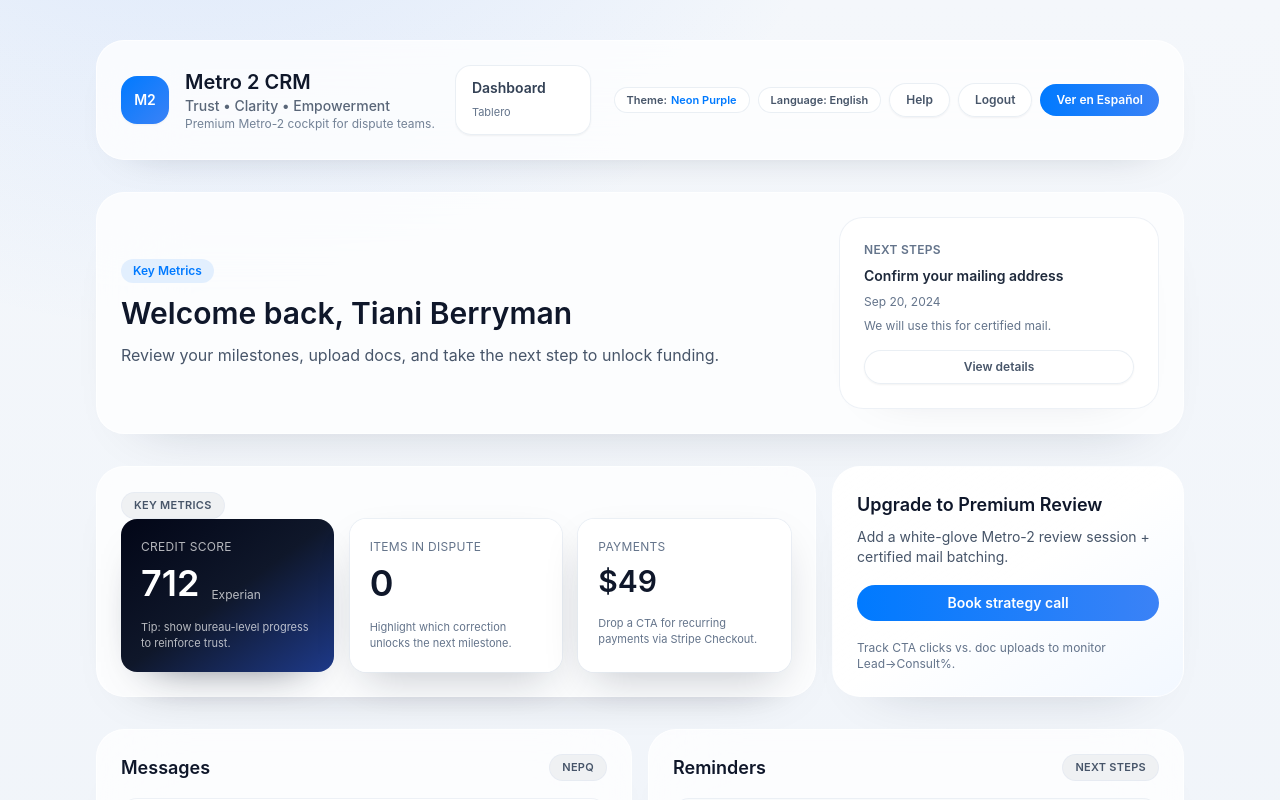
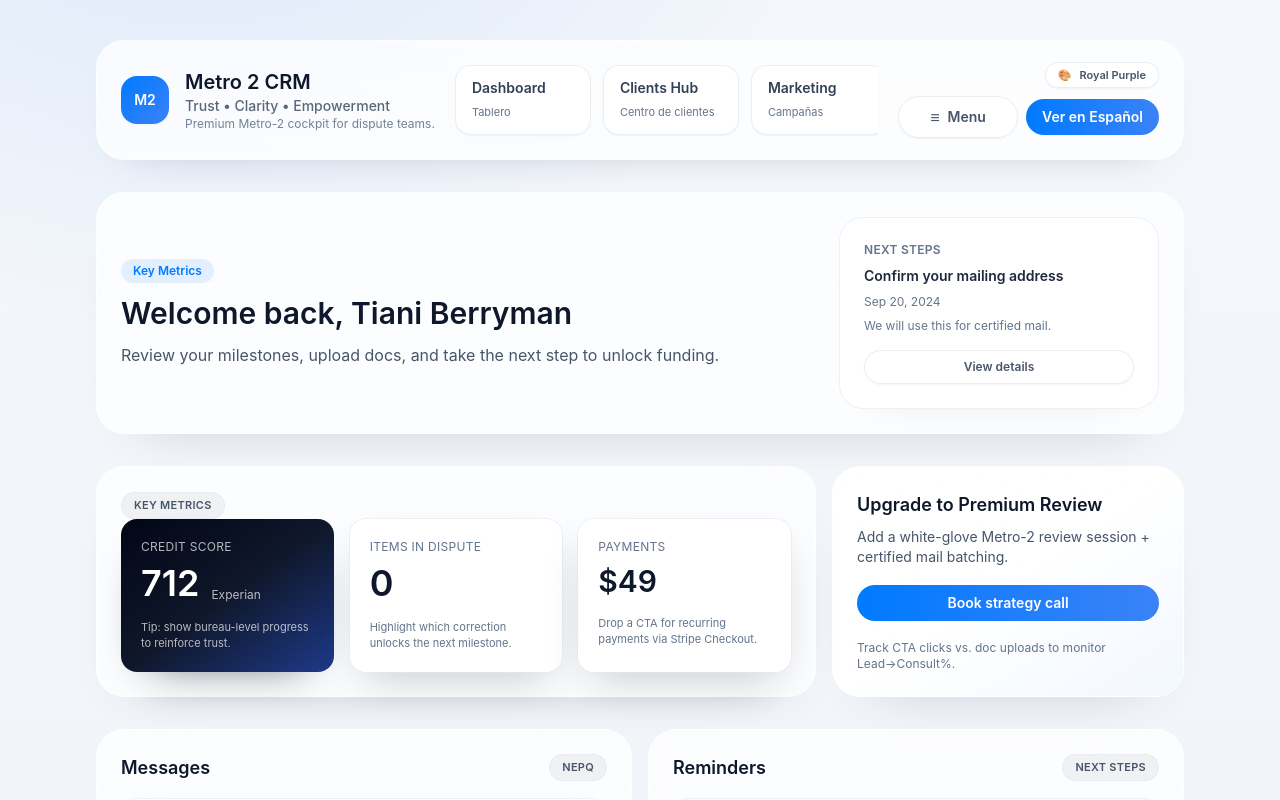
Before and after one commit to redTeamHero/crm, a Next.js app in the folder apps/client-portal/: page / in a window 1280 px wide. Shown: the top 800 px of the page. Built offline with nearby package versions, Linux system fonts and the light colour scheme.

Commit message:
Update client portal settings header

```diff
--- a/apps/client-portal/components/PortalDashboard.tsx
+++ b/apps/client-portal/components/PortalDashboard.tsx
@@ -178,8 +178,8 @@
               )}
               <div className="flex flex-col">
                 <span className="text-lg font-semibold text-slate-900 sm:text-xl">{copy.navBrand}</span>
-                <span className="text-xs font-medium text-slate-600/90 sm:text-sm">{navTagline}</span>
-                <span className="text-[11px] text-slate-500/90 sm:text-xs">{copy.navSubtitle}</span>
+                <span className="hidden text-xs font-medium text-slate-600/90 sm:inline sm:text-sm">{navTagline}</span>
+                <span className="hidden text-[11px] text-slate-500/90 sm:inline sm:text-xs">{copy.navSubtitle}</span>
               </div>
             </div>
             <div className="flex flex-1 items-center gap-3 overflow-x-auto py-1">
@@ -194,32 +194,26 @@
                 </a>
               ))}
             </div>
+            <div className="flex flex-col items-end gap-2">
+              <div className="flex items-center gap-2 rounded-full border border-slate-200/70 bg-white/85 px-3 py-1 text-[11px] font-semibold text-slate-600 shadow-sm">
+                <span aria-hidden>🎨</span>
+                <span>{copy.navThemeValue}</span>
+              </div>
               <div className="flex flex-wrap items-center justify-end gap-2">
-              <span className="hidden md:inline-flex items-center gap-1 rounded-full border border-slate-200/70 bg-white/80 px-3 py-1 text-[11px] font-semibold text-slate-600">
-                {copy.navThemeLabel}: <span className="text-primary">{copy.navThemeValue}</span>
+                <button type="button" className="apple-button-secondary min-w-[7.5rem] gap-2 px-4 py-2 text-sm">
+                  <span className="text-base" aria-hidden>
+                    ≡
                   </span>
-              <span className="hidden md:inline-flex items-center gap-1 rounded-full border border-slate-200/70 bg-white/80 px-3 py-1 text-[11px] font-semibold text-slate-600">
-                {copy.navLanguage}: {copy.languageLabel}
-              </span>
-              <button
-                type="button"
-                className="apple-button-secondary"
-              >
-                {copy.navHelp}
-              </button>
-              <button
-                type="button"
-                className="apple-button-secondary"
-              >
-                {copy.navLogout}
+                  <span>{copy.navMenu}</span>
                 </button>
                 <button
                   type="button"
                   onClick={handleLanguageToggle}
-                className="apple-button-primary"
+                  className="apple-button-primary hidden px-4 py-2 text-sm sm:inline-flex"
                 >
                   {copy.toggleLabel}
                 </button>
+              </div>
             </div>
           </div>
         </nav>
--- a/apps/client-portal/lib/translations.ts
+++ b/apps/client-portal/lib/translations.ts
@@ -34,7 +34,8 @@
     { id: 'tradelines', primary: 'Tradelines', secondary: 'Líneas de crédito' },
   ],
   navThemeLabel: 'Theme',
-  navThemeValue: 'Neon Purple',
+  navThemeValue: 'Royal Purple',
+  navMenu: 'Menu',
   navHelp: 'Help',
   navLogout: 'Logout',
   navLanguage: 'Language',
@@ -137,7 +138,8 @@
     { id: 'tradelines', primary: 'Líneas de crédito', secondary: 'Tradelines' },
   ],
   navThemeLabel: 'Tema',
-  navThemeValue: 'Morado neón',
+  navThemeValue: 'Morado real',
+  navMenu: 'Menú',
   navHelp: 'Ayuda',
   navLogout: 'Cerrar sesión',
   navLanguage: 'Idioma',
```
Lines whose indentation alone changed are shown as unchanged.
